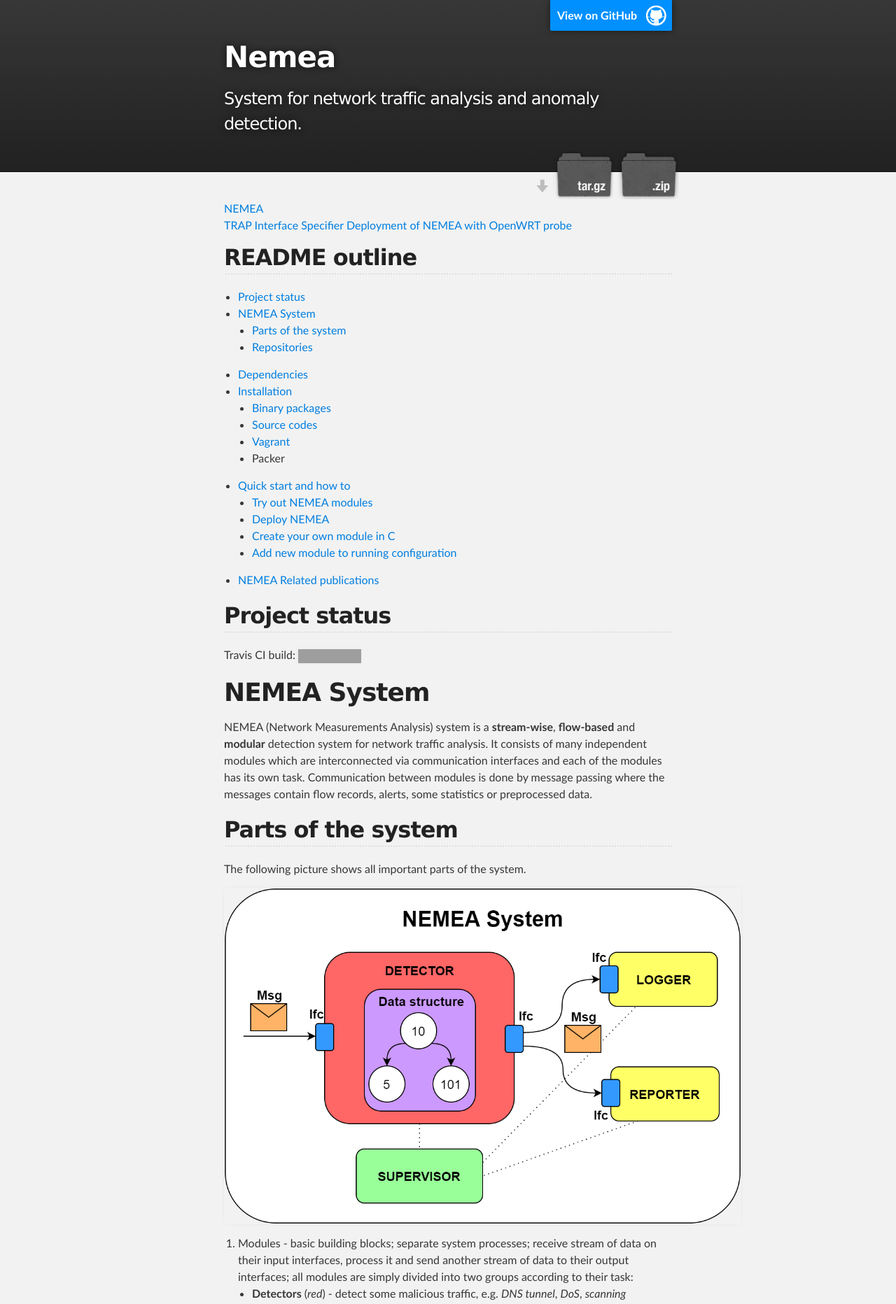
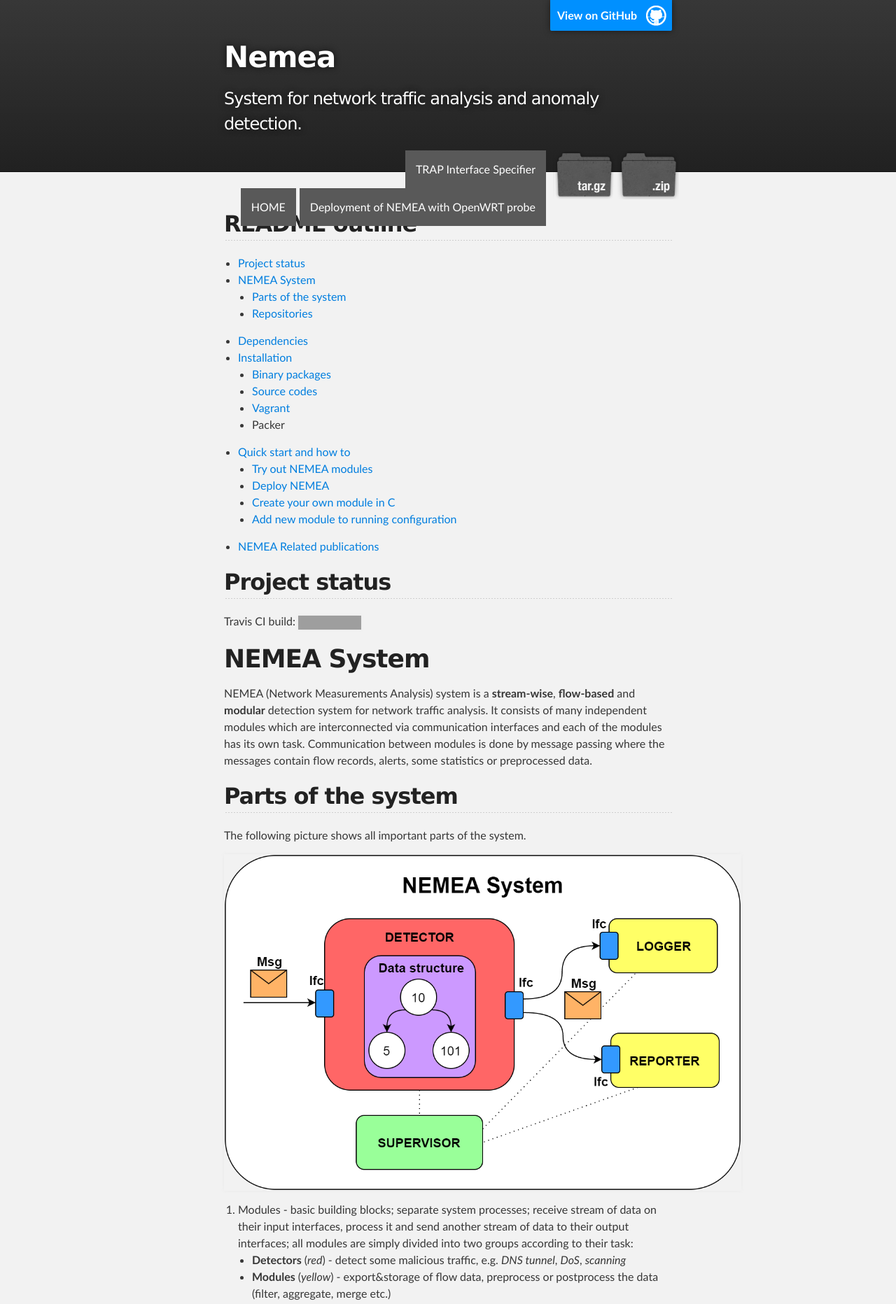
Before and after one commit to CESNET/Nemea, a Jekyll site: the page built from index.md, in a window 1280 px wide. Shown: the top 1864 px of the page at 70% size. Built offline with Jekyll 4.4.1, drawn with Linux system fonts in a browser that asks for light colours; nearby versions of some CDN libraries; grey boxes are pictures that could not be loaded.

Commit message:
css draft for buttons in menu

```diff
--- a/_includes/head.html
+++ b/_includes/head.html
@@ -6,7 +6,7 @@
   <title>{% if page.title %}{{ page.title | escape }}{% else %}{{ site.title | escape }}{% endif %}</title>
   <meta name="description" content="{% if page.excerpt %}{{ page.excerpt | strip_html | strip_newlines | truncate: 160 }}{% else %}{{ site.description }}{% endif %}">
 
-  <link rel="stylesheet" type="text/css" media="screen" href="{{ "/stylesheets/stylesheet.css" | prepend: site.baseurl | prepend: site.url  }}">
+  <link rel="stylesheet" type="text/css" media="screen" href="{{ "/stylesheets/stylesheet.css" | prepend: site.baseurl  }}">
 
   <link rel="canonical" href="{{ page.url | replace:'index.html','' | prepend: site.baseurl | prepend: site.url }}">
   <link rel="alternate" type="application/rss+xml" title="{{ site.title }}" href="{{ "/feed.xml" | prepend: site.baseurl | prepend: site.url }}" />
--- a/_layouts/default.html
+++ b/_layouts/default.html
@@ -15,6 +15,8 @@
             <section id="downloads">
               <a class="zip_download_link" href="https://github.com/CESNET/Nemea/zipball/master">Download this project as a .zip file</a>
               <a class="tar_download_link" href="https://github.com/CESNET/Nemea/tarball/master">Download this project as a tar.gz file</a>
+{% for page in site.pages %}{% if page.title and page.public %}<a class="page_link" href="{{ page.url | prepend: site.baseurl }}">{{ page.title }}</a>{% endif %}{% endfor %}
+<a class="page_link" href="{{ site.baseurl }}/">HOME</a>
             </section>
         </header>
     </div>
@@ -22,8 +24,6 @@
     <!-- MAIN CONTENT -->
     <div id="main_content_wrap" class="outer">
     <section id="main_content" class="inner">
-
-    {% include header.html %}
 
     <div class="page-content">
       <div class="wrapper">
--- a/stylesheets/stylesheet.css
+++ b/stylesheets/stylesheet.css
@@ -317,12 +317,26 @@
 
 #downloads {
   position: absolute;
-  width: 210px;
+  width: 100%;
   z-index: 10;
   bottom: -40px;
   right: 0;
   height: 70px;
-  background: url('../images/icon_download.png') no-repeat 0% 90%;
+}
+
+.page_link {
+  display: block;
+  float: right;
+  overflow: hidden;
+  background-color: #595959;
+  color: #ffffff;
+  padding: 15px;
+  margin-left: 5px;
+}
+
+.page_link:hover {
+  background-color: #0077de;
+  text-decoration: none;
 }
 
 .zip_download_link {
```
